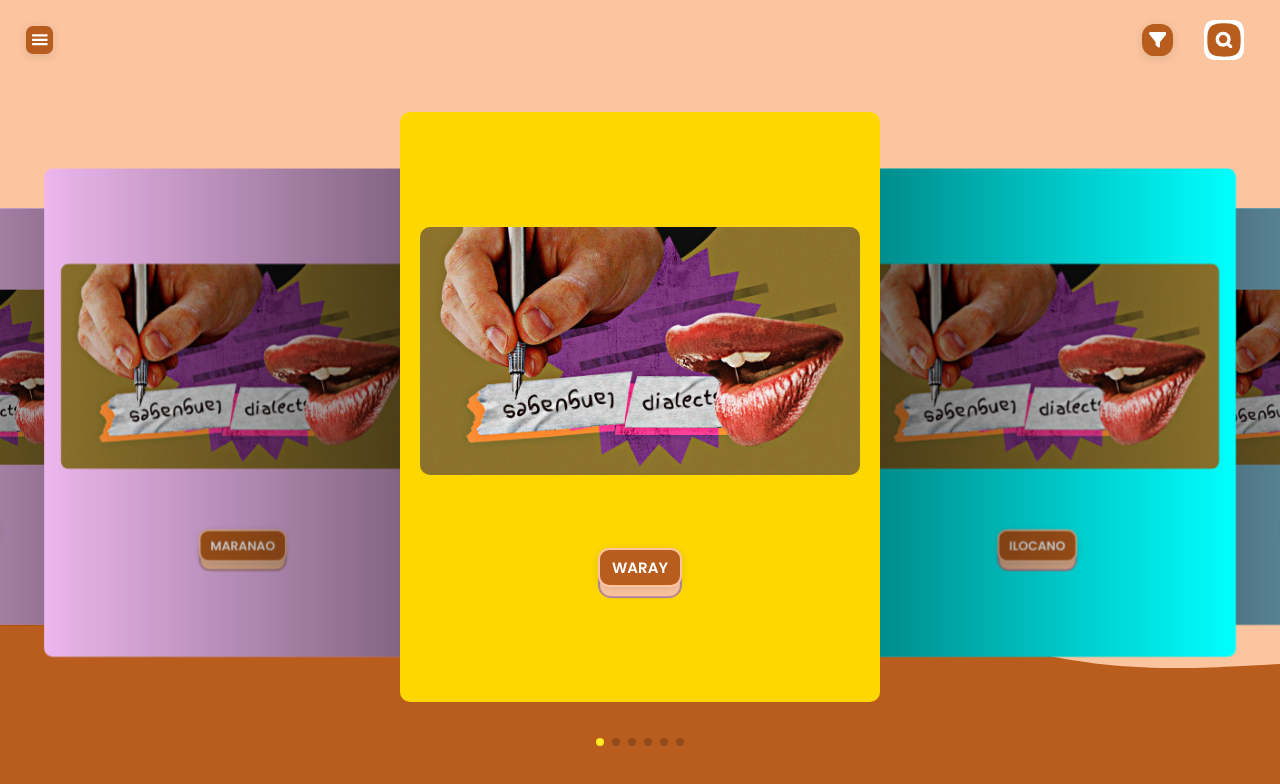
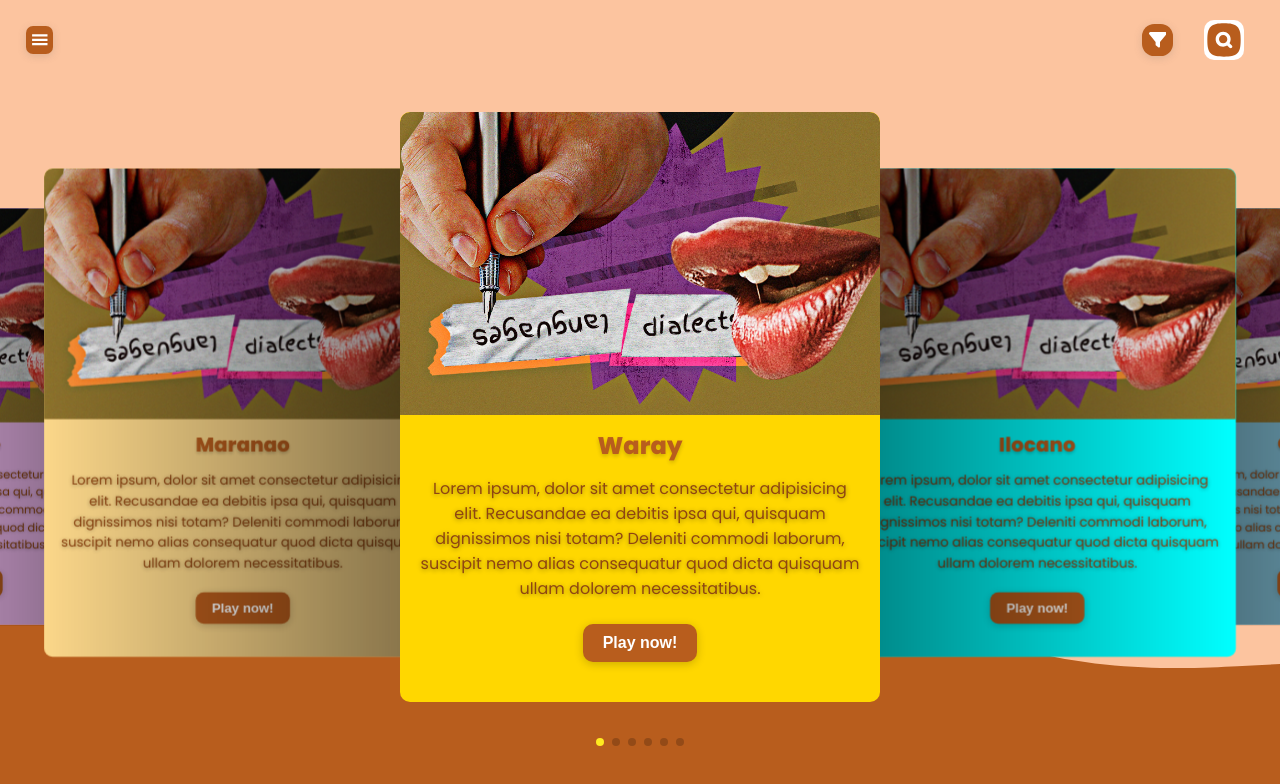
Before and after one commit to Neil-Brian-Araiz/Dialecto, a React (Vite) app: page /dialecto/home in a window 1280 px wide. Shown: the top 784 px of the page. Built offline with nearby package versions, Linux system fonts and the light colour scheme.

Commit message:
Fixed Slider Card

```diff
--- a/src/components/SliderDialect.jsx
+++ b/src/components/SliderDialect.jsx
@@ -15,12 +15,12 @@ const CustomSlider = () => {
   const navigate = useNavigate();
 
   const array = [
-    { pic: DiaclectImg, label: 'Waray', nav: '/dialecto/animal-category', bgColor: '#FFD700' },
-    { pic: DiaclectImg, label: 'Ilocano', nav: '', bgColor: 'aqua' },
-    { pic: DiaclectImg, label: 'Cebuano', nav: '', bgColor: '#7FBCD2' },
-    { pic: DiaclectImg, label: 'Tausog', nav: '', bgColor: '#FFEA20' },
-    { pic: DiaclectImg, label: 'Bicolano', nav: '', bgColor: '#EDB7ED' },
-    { pic: DiaclectImg, label: 'Maranao', nav: '', bgColor: '#EDB7ED' },
+    { pic: DiaclectImg, btnLabel: 'Play now!', label: 'Waray', nav: '/dialecto/animal-category', bgColor: '#FFD700' },
+    { pic: DiaclectImg, btnLabel: 'Play now!', label: 'Ilocano', nav: '', bgColor: 'aqua' },
+    { pic: DiaclectImg, btnLabel: 'Play now!', label: 'Cebuano', nav: '', bgColor: '#7FBCD2' },
+    { pic: DiaclectImg, btnLabel: 'Play now!', label: 'Tausog', nav: '', bgColor: '#A1F54D' },
+    { pic: DiaclectImg, btnLabel: 'Play now!', label: 'Bicolano', nav: '', bgColor: '#EDB7ED' },
+    { pic: DiaclectImg, btnLabel: 'Play now!', label: 'Maranao', nav: '', bgColor: '#FBD78A' },
   ];
 
   return (
@@ -52,7 +52,9 @@ const CustomSlider = () => {
               <div className="slider-card-img">
                 <img src={arrayItem.pic} alt="Dialect" />
               </div>
-              <SliderBtn label={arrayItem.label} navigateTo={() => navigate(arrayItem.nav)} />
+              <h2>{arrayItem.label}</h2>
+              <p>Lorem ipsum, dolor sit amet consectetur adipisicing elit. Recusandae ea debitis ipsa qui, quisquam dignissimos nisi totam? Deleniti commodi laborum, suscipit nemo alias consequatur quod dicta quisquam ullam dolorem necessitatibus.</p>
+              <SliderBtn label={arrayItem.btnLabel} btnStyle={"slider-btn1"} navigateTo={() => navigate(arrayItem.nav)} />
             </div>
           </SwiperSlide>
         ))}
--- a/src/components/Slider_Standby.jsx
+++ b/src/components/Slider_Standby.jsx
@@ -16,12 +16,12 @@ const SliderStandby = () => {
     const navigate = useNavigate();
 
     const array = [
-        {picture: VidThumbnail, label: 'Common Phrases', nav: '/dialecto/video', bgColor: 'var(--primary-color)'},
-        {picture: VidThumbnail, label: 'Meet the animals', nav: '', bgColor: 'var(--primary-color)'},
-        {picture: VidThumbnail, label: 'What to eat?', nav: '', bgColor: 'var(--primary-color)'},
-        {picture: VidThumbnail, label: 'What is in my house?', nav: '', bgColor: 'var(--primary-color)'},
-        {picture: VidThumbnail, label: 'Video Tittle', nav: '', bgColor: 'var(--primary-color)'},
-        {picture: VidThumbnail, label: 'Video Tittle', nav: '', bgColor: 'var(--primary-color)'},
+        {picture: VidThumbnail, btnLabel: 'Watch now!', label: 'Common Phrases', nav: '/dialecto/video', bgColor: 'var(--primary-color)'},
+        {picture: VidThumbnail, btnLabel: 'Watch now!', label: 'Meet the animals', nav: '', bgColor: 'var(--primary-color)'},
+        {picture: VidThumbnail, btnLabel: 'Watch now!', label: 'What to eat?', nav: '', bgColor: 'var(--primary-color)'},
+        {picture: VidThumbnail, btnLabel: 'Watch now!', label: 'What is in my house?', nav: '', bgColor: 'var(--primary-color)'},
+        {picture: VidThumbnail, btnLabel: 'Watch now!', label: 'Video Tittle', nav: '', bgColor: 'var(--primary-color)'},
+        {picture: VidThumbnail, btnLabel: 'Watch now!', label: 'Video Tittle', nav: '', bgColor: 'var(--primary-color)'},
         ]
 
 
@@ -54,7 +54,9 @@ const SliderStandby = () => {
               <div className="slider-card-img">
                 <img src={arrayItem.picture} alt="Dialect" />
               </div>
-              <SliderBtn label={arrayItem.label} navigateTo={() => navigate(arrayItem.nav)} />
+              <h2>{arrayItem.label}</h2>
+              <p>Lorem ipsum, dolor sit amet consectetur adipisicing elit. Recusandae ea debitis ipsa qui, quisquam dignissimos nisi totam? Deleniti commodi laborum, suscipit nemo alias consequatur quod dicta quisquam ullam dolorem necessitatibus.</p>
+              <SliderBtn label={arrayItem.btnLabel} btnStyle={"slider-btn2"} navigateTo={() => navigate(arrayItem.nav)} />
             </div>
           </SwiperSlide>
         ))}
--- a/src/components/components.css
+++ b/src/components/components.css
@@ -111,20 +111,39 @@
   .slider-card {
     height: inherit;
     width: 100%;
-    padding: 20px;
+    height: 100%;
     border-radius: 10px;
     text-align: center;
     display: flex;
-    justify-content: space-evenly;
+    justify-content: space-between;
     flex-direction: column;
     align-items: center;
+    overflow: hidden;
+    padding-bottom: 40px;
+  }
+
+  .slider-card-img {
+    height: 55%;
+    width: 100%;
   }
 
   .slider-card-img > img {
     width: 100%;
-    height: auto;
-    border-radius: 10px;
+    height: 100%;
+    border-radius: 10px 10px 0 0;
     object-fit: cover;
+  }
+
+  .slider-card h2 {
+    color: var(--secondary-color);
+    font-weight: 800;
+    text-shadow: 0 2px 4px rgba(0, 0, 0, 0.2);
+  }
+
+  .slider-card p {
+    padding: 0 20px 10px 20px;
+    color: #8e4512;
+    text-shadow: 0 1px 5px rgba(0, 0, 0, 0.4);
   }
 
   .slider-controler {
--- a/src/components/shared/SliderBtn.jsx
+++ b/src/components/shared/SliderBtn.jsx
@@ -2,7 +2,7 @@ import React from 'react';
 
 import './shared.css';
 
-const SliderBtn = ({ label, width, padding, bgColor, color, navigateTo }) => {
+const SliderBtn = ({ label, width, padding, bgColor, color, navigateTo, btnStyle }) => {
     const style = {
         width: width,
         padding: padding,
@@ -10,8 +10,10 @@ const SliderBtn = ({ label, width, padding, bgColor, color, navigateTo }) => {
         color: color
     };
 
+    const className = btnStyle === 'slider-btn2' ? 'slider-btn slider-btn2' : 'slider-btn slider-btn1';
+
     return (
-        <button className='slider-btn' style={style} onClick={() => navigateTo()}>
+        <button className={btnStyle} style={style} onClick={() => navigateTo()}>
             {label}
         </button>
     );
--- a/src/components/shared/shared.css
+++ b/src/components/shared/shared.css
@@ -83,7 +83,27 @@
 
 /*** Slider Btn ***/
 
-.slider-btn {
+.slider-btn1 {
+  border: none;
+  background-color: var(--secondary-color);
+  padding: 10px 20px;
+  font-size: 1em;
+  font-weight: 600;
+  color: #ffffff;
+  border-radius: 10px;
+  cursor: pointer;
+  box-shadow: 0 2px 10px rgba(0, 0, 0, 0.2);
+}
+
+.slider-btn1:hover {
+  color: var(--secondary-color);
+  background-color: #ffffff;
+  font-size: 1em;
+  font-weight: 700;
+  transition: all 150ms ease-in-out;
+}
+
+.slider-btn2 {
   position: relative;
   display: inline-block;
   cursor: pointer;
@@ -95,7 +115,7 @@
   font-size: 15px;
   font-weight: 600;
   color: #ffffff;
-  text-transform: uppercase;
+  text-transform: capitalize;
   padding: .4em .8em;
   background: var(--secondary-color);
   border: 2px solid #FCC49F;
@@ -108,7 +128,7 @@
     box-shadow 150ms cubic-bezier(0, 0, 0.58, 1);
 }
 
-.slider-btn::before {
+.slider-btn2::before {
   position: absolute;
   content: "";
   width: 100%;
@@ -125,23 +145,23 @@
     box-shadow 150ms cubic-bezier(0, 0, 0.58, 1);
 }
 
-.slider-btn:hover {
+.slider-btn2:hover {
   background: #ffe9e9;
   color: var(--primary-color);
   transform: translate(0, 0.25em);
 }
 
-.slider-btn:hover::before {
+.slider-btn2:hover::before {
   box-shadow: 0 0 0 2px #b18597;
   transform: translate3d(0, 0.5em, -1em);
 }
 
-.slider-btn:active {
+.slider-btn2:active {
   background: #ffe9e9;
   transform: translate(0em, 0.75em);
 }
 
-.slider-btn:active::before {
+.slider-btn2:active::before {
   box-shadow: 0 0 0 2px #b18597, 0 0 #ffe3e2;
   transform: translate3d(0, 0, -1em);
 }
```
